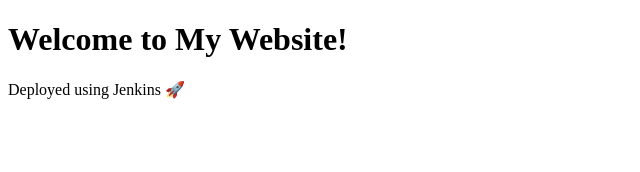
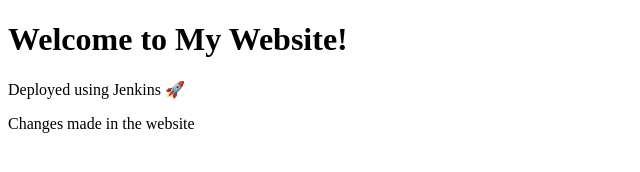
Before and after one commit to Ravikharel/jenkins, a plain HTML site: page index.html in a window 1280 px wide. Shown: the whole page, without its empty margins (0-640 px from the left). Drawn offline with Linux system fonts and the light colour scheme.

Commit message:
Changes made in the file

```diff
--- a/index.html
+++ b/index.html
@@ -8,5 +8,6 @@
 <body>
     <h1>Welcome to My Website!</h1>
     <p>Deployed using Jenkins 🚀</p>
+    <p>Changes made in the website</p>
 </body>
 </html>
```
Also changed, not shown: 1 other file.
